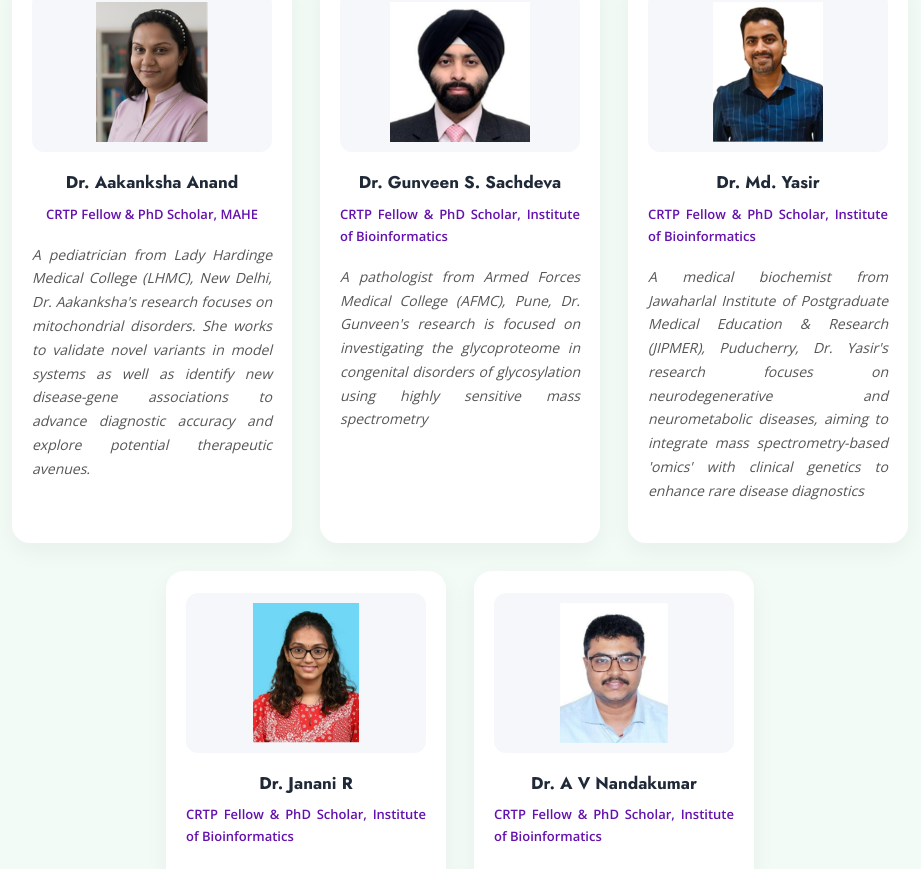
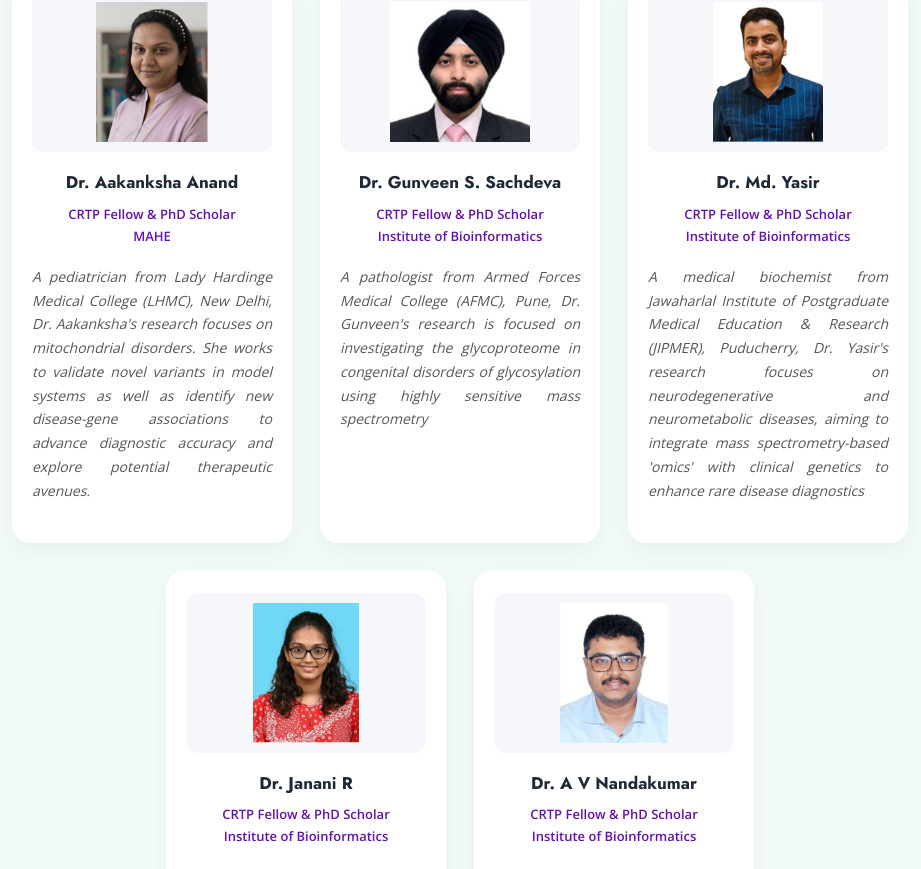
Before and after one commit to vismay-bioinfo/crc-website, a React (Vite) app: page /training in a window 1280 px wide. Shown: the part 1231-2100 px from the top of the page, without its empty margins (180-1101 px from the left). Built offline with nearby package versions, Linux system fonts and the light colour scheme.

Commit message:
fix approx and training page

```diff
--- a/src/components/footer.jsx
+++ b/src/components/footer.jsx
@@ -50,19 +50,19 @@ export default function Footer() {
 
           <div className="footer-social-icons">
             <a
-              href="https://www.linkedin.com/company/centre-for-rare-diseases-mahe"
+              href="https://www.linkedin.com/"
               target="_blank"
               rel="noopener noreferrer"
               aria-label="LinkedIn"
             >
               LinkedIn
             </a>
-            <a
-              href="mailto:genetics.clinic@manipal.edu"
-              aria-label="Email"
-            >
+            <Link
+              to="/contact"
+              aria-label="Contact Page"
+              >
               Email
-            </a>
+            </Link>
           </div>
         </div>
 
--- a/src/pages/Home.jsx
+++ b/src/pages/Home.jsx
@@ -27,6 +27,7 @@ export default function Home() {
 
     const startCounter = (counter) => {
       const target = +counter.getAttribute("data-target");
+      const prefix = counter.getAttribute("data-prefix") || "";
       const suffix = counter.getAttribute("data-suffix") || "";
 
       let count = 0;
@@ -36,10 +37,10 @@ export default function Home() {
         count += increment;
 
         if (count < target) {
-          counter.innerText = Math.floor(count).toLocaleString() + suffix;
+          counter.innerText = prefix + Math.floor(count).toLocaleString() + suffix;
           requestAnimationFrame(update);
         } else {
-          counter.innerText = target.toLocaleString() + suffix;
+          counter.innerText = prefix + target.toLocaleString() + suffix;
         }
       };
 
@@ -157,7 +158,7 @@ export default function Home() {
       </div>
 
       <div className="stat-card">
-        <div className="stat-number" data-target="53.6" data-suffix="%">0</div>
+        <div className="stat-number" data-target="53.6" data-prefix="~" data-suffix="%">0</div>
         <p>Diagnostic Yield</p>
       </div>
 
@@ -167,12 +168,12 @@ export default function Home() {
       </div>
 
       <div className="stat-card">
-        <div className="stat-number" data-target="103">0</div>
+        <div className="stat-number" data-target="103" data-suffix="+">0</div>
         <p>Tissue Samples Banked</p>
       </div>
 
       <div className="stat-card">
-        <div className="stat-number" data-target="1512">0</div>
+        <div className="stat-number" data-target="1512" data-suffix="+">0</div>
         <p>Affected Individuals</p>
       </div>
 
--- a/src/pages/Training.jsx
+++ b/src/pages/Training.jsx
@@ -85,7 +85,8 @@ rigorous academic training alongside translational research experience.
 <h3>Dr. Aakanksha Anand</h3>
 
 <p className="fellow-role">
-CRTP Fellow & PhD Scholar, MAHE
+CRTP Fellow & PhD Scholar<br />
+<span>MAHE</span>
 </p>
 
 <p className="fellow-bio">
@@ -107,7 +108,8 @@ explore potential therapeutic avenues.
 <h3>Dr. Gunveen S. Sachdeva</h3>
 
 <p className="fellow-role">
-CRTP Fellow & PhD Scholar, Institute of Bioinformatics
+CRTP Fellow & PhD Scholar<br />
+<span>Institute of Bioinformatics</span>
 </p>
 
 <p className="fellow-bio">
@@ -128,7 +130,8 @@ highly sensitive mass spectrometry
 <h3>Dr. Md. Yasir</h3>
 
 <p className="fellow-role">
-CRTP Fellow & PhD Scholar, Institute of Bioinformatics
+CRTP Fellow & PhD Scholar<br />
+<span>Institute of Bioinformatics</span>
 </p>
 
 <p className="fellow-bio">
@@ -149,7 +152,8 @@ integrate mass spectrometry-based 'omics' with clinical genetics to enhance rare
 <h3>Dr. Janani R</h3>
 
 <p className="fellow-role">
-CRTP Fellow & PhD Scholar, Institute of Bioinformatics
+CRTP Fellow & PhD Scholar<br />
+<span>Institute of Bioinformatics</span>
 </p>
 
 <p className="fellow-bio">
@@ -168,7 +172,8 @@ A medical biochemist from the Lady Hardinge Medical College (LHMC), New Delhi, D
 <h3>Dr. A V Nandakumar</h3>
 
 <p className="fellow-role">
-CRTP Fellow & PhD Scholar, Institute of Bioinformatics
+CRTP Fellow & PhD Scholar<br />
+<span>Institute of Bioinformatics</span>
 </p>
 
 <p className="fellow-bio">
--- a/src/styles/training.css
+++ b/src/styles/training.css
@@ -98,10 +98,16 @@ margin-bottom:6px;
 }
 
 .fellow-role{
-font-size:13px;
-font-weight:600;
-color:var(--hero-main);
-margin-bottom:10px;
+  font-size:13px;
+  font-weight:600;
+  color:var(--hero-main);
+  margin-bottom:10px;
+
+  text-align:center;
+
+  display:flex;              /* ⭐ KEY CHANGE */
+  flex-direction:column;     /* stack lines */
+  align-items:center;        /* center BOTH lines perfectly */
 }
 
 .fellow-bio{
```
